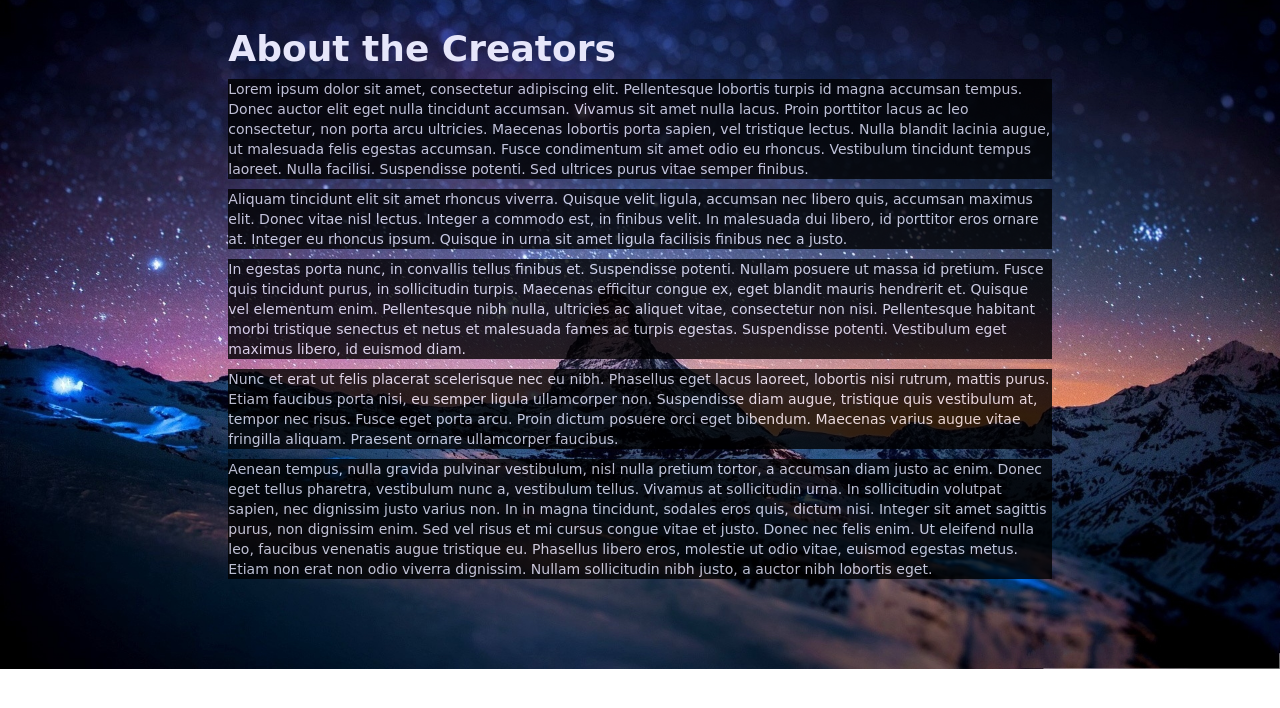
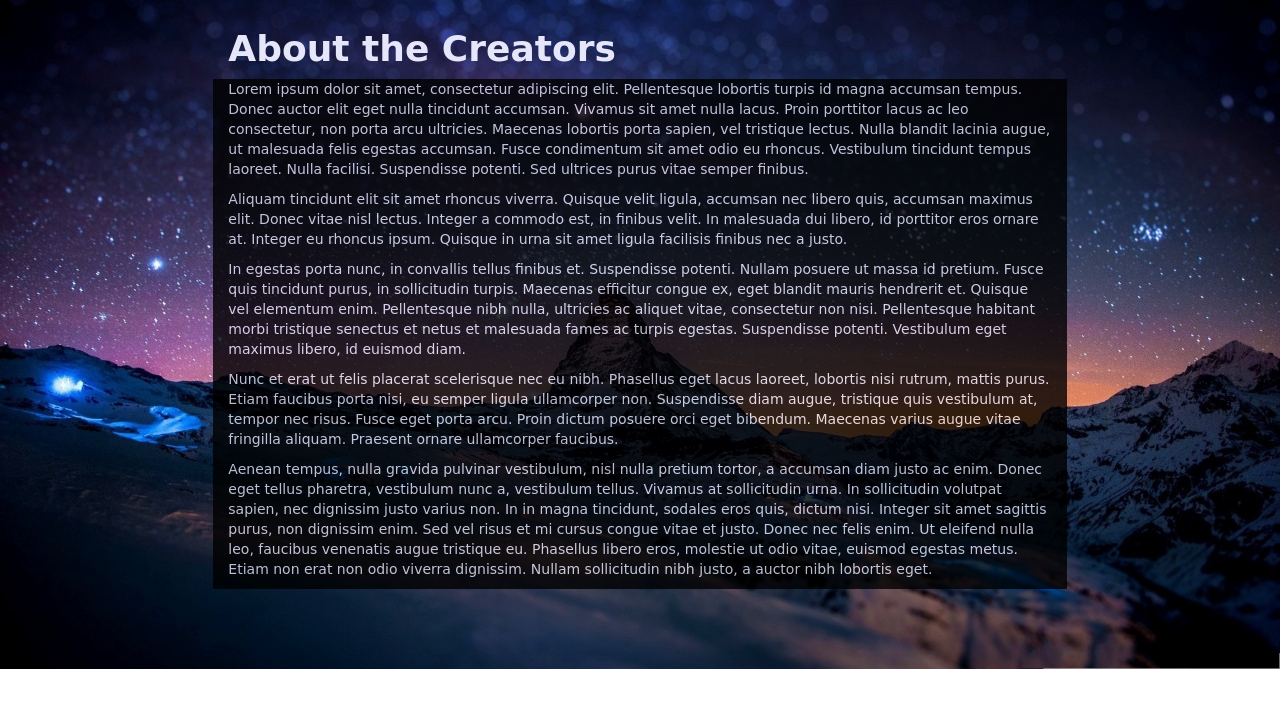
Before and after one commit to rimelucci/softdevproject1, a Flask app: page /about in a window 1280 px wide. Shown: the part 51-759 px from the top of the page. Run offline with Flask 2, Linux system fonts and the light colour scheme; some libraries are stand-ins or nearby versions.

Commit message:
made text background on about page solid

```diff
--- a/static/styles.css
+++ b/static/styles.css
@@ -22,6 +22,4 @@ div.reg p{
 	font-size:60;
 	color: lavender;
 	font-family: "Comic Sans MS", cursive, sans-serif;
-	background-color: black;
-	opacity:0.8;
 }
--- a/templates/about.html
+++ b/templates/about.html
@@ -52,7 +52,7 @@
 	<div class="col-md-offset-2 col-md-4 title">
 		<h1>About the Creators</h1>
 	</div>
-	<div class="col-md-offset-2 col-md-8 reg">
+	<div class="col-md-offset-2 col-md-8 reg" style="background-color: black; opacity:0.8">
 		<p>
 		Lorem ipsum dolor sit amet, consectetur adipiscing elit. Pellentesque lobortis turpis id magna accumsan tempus. Donec auctor elit eget nulla tincidunt accumsan. Vivamus sit amet nulla lacus. Proin porttitor lacus ac leo consectetur, non porta arcu ultricies. Maecenas lobortis porta sapien, vel tristique lectus. Nulla blandit lacinia augue, ut malesuada felis egestas accumsan. Fusce condimentum sit amet odio eu rhoncus. Vestibulum tincidunt tempus laoreet. Nulla facilisi. Suspendisse potenti. Sed ultrices purus vitae semper finibus.</p>
 
```
